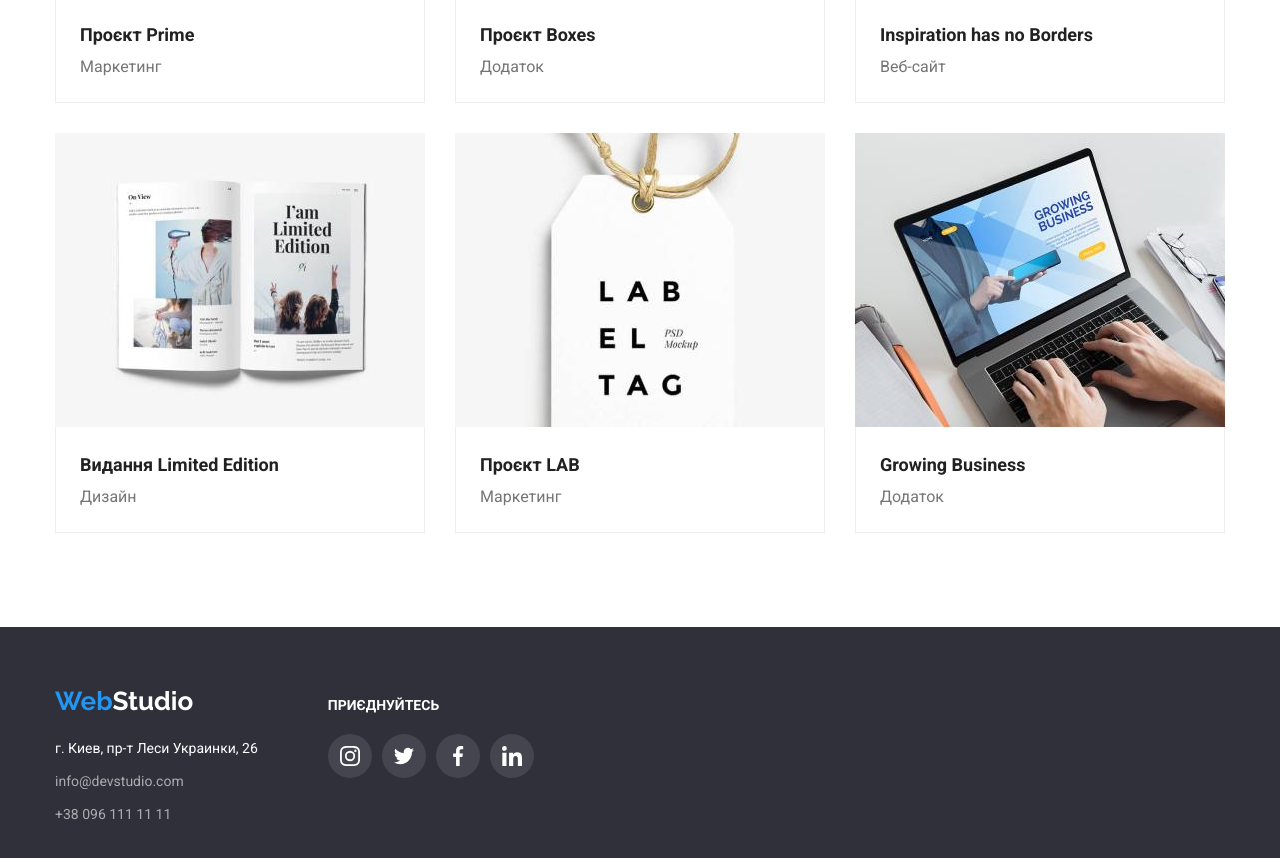
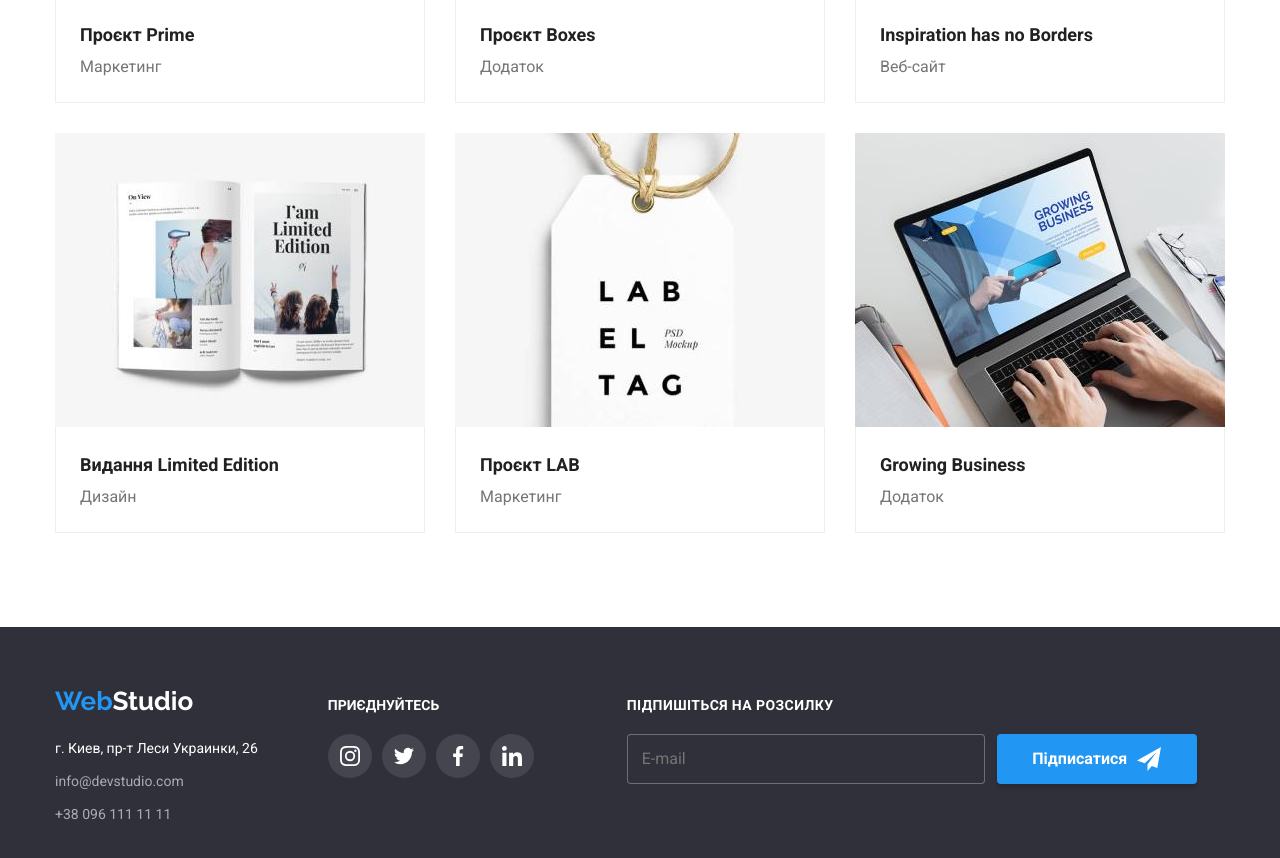
Before and after one commit to Burlacova/goit-markup-hw-06, a plain HTML site: page portfolio.html in a window 1280 px wide. Shown: the part 989-1847 px from the top of the page. Drawn offline with nearby package versions, Linux system fonts and the light colour scheme.

Commit message:
Update portfolio.html

```diff
--- a/portfolio.html
+++ b/portfolio.html
@@ -269,6 +269,18 @@
                     </li>
                 </ul>
             </div>
+            <div class="formf">
+                <p>Підпишіться на розсилку</p>
+                <form class="footer-form">
+                    <input type="email" name="email" id="user_email" placeholder="   E-mail" />
+
+                    <button class="button-form" type="button">Підписатися
+                        <svg class="icon-form">
+                            <use href="./images/icons/symbol-defs.svg#icon-form"></use>
+                        </svg>
+                    </button>
+                </form>
+            </div>
         </div>
     </footer>
 
```
